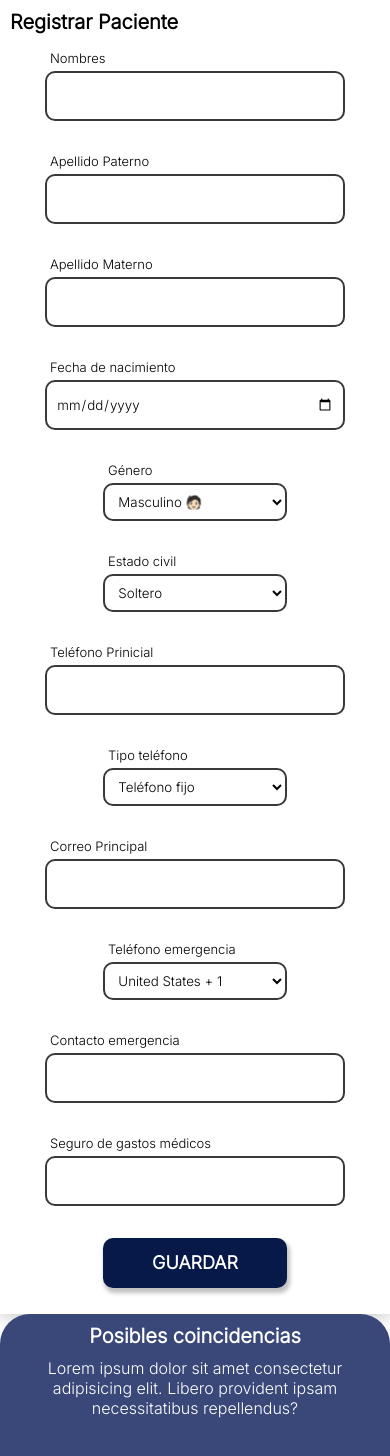
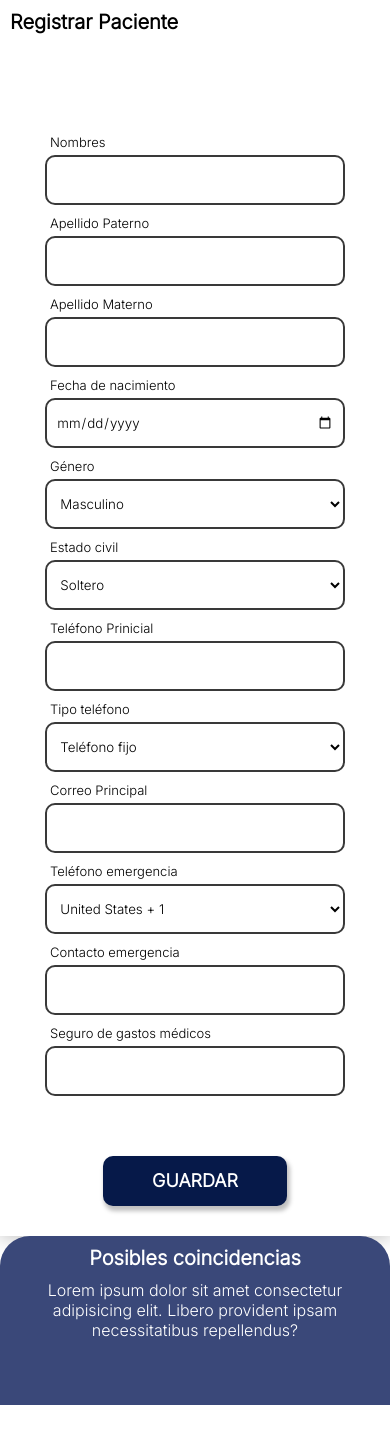
Before and after one commit to Ivan6801/patient_record, a React (Create React App) app: page / in a window 390 px wide. Shown: the top 1456 px of the page. After the commit the page ends 1405 px from the top, so only its background shows below. Built offline with nearby package versions, Linux system fonts and the light colour scheme.

Commit message:
[UPDATE] Fix apply responsive design and create data

```diff
--- a/src/containers/App.jsx
+++ b/src/containers/App.jsx
@@ -1,122 +1,21 @@
 import React from 'react';
+import { BrowserRouter, Routes, Route } from 'react-router-dom';
+import Registrar from './Register';
+import AppContext from '../contexts/AppContext';
+import useInitialState from '../hooks/useInitialState';
 import './styles/App.css';
 
-const options = [
-  { value: 'us', label: 'United States + 1' },
-  { value: 'mexico', label: 'Mexico + 52' },
-];
+export default function App() {
+  const initialState = useInitialState();
 
-const gender = [
-  { value: 'masculino', label: 'Masculino 🧑🏻' },
-  { value: 'femenino', label: 'Femenino 🧒🏻' },
-];
+  return (
+    <AppContext.Provider value={initialState}>
+      <BrowserRouter>
+        <Routes>
+          <Route path="/" element={<Registrar />} />
+        </Routes>
+      </BrowserRouter>
+    </AppContext.Provider>
 
-const maritalStatus = [
-  { value: 'soltero', label: 'Soltero' },
-  { value: 'casado', label: 'Casado' },
-  { value: 'divorciado', label: 'Divorciado' },
-  { value: 'spj', label: 'Separación en proceso judicial' },
-  { value: 'viudo ', label: 'Viudo' },
-  { value: 'concubinato ', label: 'Concubinato' },
-];
-
-const phoneType = [
-  { value: 'landline', label: 'Teléfono fijo' },
-  { value: 'mobilePhone', label: 'Teléfono móvil' },
-];
-
-export default function App() {
-  return (
-    <section className="container">
-      <div className="contact-wrapper animated bounceInUp">
-        <div className="contact-form">
-          <h3>Registrar Paciente</h3>
-          <form action="">
-            <p>
-              <label htmlFor="firstname">Nombres</label>
-              <input type="text" id="firstname" name="firstname" />
-            </p>
-            <p>
-              <label htmlFor="email">Apellido Paterno</label>
-              <input type="text" id="email" name="email" />
-            </p>
-            <p>
-              <label htmlFor="phone">Apellido Materno</label>
-              <input type="text" id="phone" name="phone" />
-            </p>
-            <p>
-              <label htmlFor="date">Fecha de nacimiento</label>
-              <input type="date" id="date" name="date" />
-            </p>
-            <p>
-              <label htmlFor="gender">Género</label>
-              <select id="gender">
-                {gender.map((option) => (
-                  <option key={option.value} value={option.value}>
-                    {option.label}
-                  </option>
-                ))}
-              </select>
-            </p>
-            <p>
-              <label htmlFor="maritalStatus">Estado civil</label>
-              <select id="maritalStatus">
-                {maritalStatus.map((option) => (
-                  <option key={option.value} value={option.value}>
-                    {option.label}
-                  </option>
-                ))}
-              </select>
-            </p>
-            <p>
-              <label htmlFor="mainPhone">Teléfono Prinicial</label>
-              <input type="tel" id="mainPhone" name="mainPhone" />
-            </p>
-            <p>
-              <label htmlFor="phoneType">Tipo teléfono</label>
-              <select id="phoneType">
-                {phoneType.map((option) => (
-                  <option key={option.value} value={option.value}>
-                    {option.label}
-                  </option>
-                ))}
-              </select>
-            </p>
-            <p>
-              <label htmlFor="mainMail">Correo Principal</label>
-              <input type="email" id="mainMail" name="mainMail" />
-            </p>
-            <p>
-              <label htmlFor="emergencyPhone">Teléfono emergencia</label>
-              <select id="emergencyPhone">
-                {options.map((option) => (
-                  <option key={option.value} value={option.value}>
-                    {option.label}
-                  </option>
-                ))}
-              </select>
-            </p>
-            <p>
-              <label htmlFor="emergencyContact">Contacto emergencia</label>
-              <input type="text" id="emergencyContact" name="emergencyContact" />
-            </p>
-            <p>
-              <label htmlFor="mei">Seguro de gastos médicos</label>
-              <input type="text" id="mei" name="mei" />
-            </p>
-            <p className="block">
-              <button>Guardar</button>
-            </p>
-          </form>
-        </div>
-        <div className="contact-info">
-          <h4>Posibles coincidencias</h4>
-          <p className="contect-description">
-            Lorem ipsum dolor sit amet consectetur adipisicing elit. Libero provident ipsam
-            necessitatibus repellendus?
-          </p>
-        </div>
-      </div>
-    </section>
   );
 }
--- /dev/null
+++ b/src/containers/Register.jsx
@@ -0,0 +1,144 @@
+import React, { useRef, useContext } from 'react';
+import AppContext from '../contexts/AppContext';
+import './styles/App.css';
+
+const options = [
+  { value: 'us', label: 'United States + 1' },
+  { value: 'mexico', label: 'Mexico + 52' },
+];
+
+const gender = [
+  { value: 'masculino', label: 'Masculino' },
+  { value: 'femenino', label: 'Femenino' },
+];
+
+const maritalStatus = [
+  { value: 'soltero', label: 'Soltero' },
+  { value: 'casado', label: 'Casado' },
+  { value: 'divorciado', label: 'Divorciado' },
+  { value: 'spj', label: 'Separación en proceso judicial' },
+  { value: 'viudo ', label: 'Viudo' },
+  { value: 'concubinato ', label: 'Concubinato' },
+];
+
+const phoneType = [
+  { value: 'landline', label: 'Teléfono fijo' },
+  { value: 'mobilePhone', label: 'Teléfono móvil' },
+];
+
+export default function Registrar() {
+  const {
+    addToData,
+  } = useContext(AppContext);
+  const form = useRef(null);
+
+  const handleSubmit = () => {
+    const formData = new FormData(form.current);
+
+    const data = {
+      firstname: formData.get('firstname'),
+      email: formData.get('email'),
+      phone: formData.get('phone'),
+      date: formData.get('date'),
+      mainPhone: formData.get('mainPhone'),
+      emergencyContact: formData.get('emergencyContact'),
+      mei: formData.get('mei'),
+    };
+    addToData(data);
+    console.log(data);
+  };
+
+  return (
+    <section className="container">
+      <div className="contact-wrapper animated bounceInUp">
+        <div className="contact-form">
+          <h3>Registrar Paciente</h3>
+          <form ref={form}>
+            <div>
+              <label htmlFor="firstname">Nombres</label>
+              <input type="text" id="firstname" name="firstname" />
+            </div>
+            <div>
+              <label htmlFor="email">Apellido Paterno</label>
+              <input type="text" id="email" name="email" />
+            </div>
+            <div>
+              <label htmlFor="phone">Apellido Materno</label>
+              <input type="text" id="phone" name="phone" />
+            </div>
+            <div>
+              <label htmlFor="date">Fecha de nacimiento</label>
+              <input type="date" id="date" name="date" />
+            </div>
+            <div>
+              <label htmlFor="gender">Género</label>
+              <select id="gender">
+                {gender.map((option) => (
+                  <option key={option.value} name="gender" value={option.value}>
+                    {option.label}
+                  </option>
+                ))}
+              </select>
+            </div>
+            <div>
+              <label htmlFor="maritalStatus">Estado civil</label>
+              <select id="maritalStatus">
+                {maritalStatus.map((option) => (
+                  <option key={option.value} value={option.value}>
+                    {option.label}
+                  </option>
+                ))}
+              </select>
+            </div>
+            <div>
+              <label htmlFor="mainPhone">Teléfono Prinicial</label>
+              <input type="tel" id="mainPhone" name="mainPhone" />
+            </div>
+            <div>
+              <label htmlFor="phoneType">Tipo teléfono</label>
+              <select id="phoneType">
+                {phoneType.map((option) => (
+                  <option key={option.value} value={option.value}>
+                    {option.label}
+                  </option>
+                ))}
+              </select>
+            </div>
+            <div>
+              <label htmlFor="mainMail">Correo Principal</label>
+              <input type="email" id="mainMail" name="mainMail" />
+            </div>
+            <div>
+              <label htmlFor="emergencyPhone">Teléfono emergencia</label>
+              <select id="emergencyPhone">
+                {options.map((option) => (
+                  <option key={option.value} value={option.value}>
+                    {option.label}
+                  </option>
+                ))}
+              </select>
+            </div>
+            <div>
+              <label htmlFor="emergencyContact">Contacto emergencia</label>
+              <input type="text" id="emergencyContact" name="emergencyContact" />
+            </div>
+            <div>
+              <label htmlFor="mei">Seguro de gastos médicos</label>
+              <input type="text" id="mei" name="mei" />
+            </div>
+            <div className="block">
+              <button type="button" onClick={handleSubmit}>Guardar</button>
+            </div>
+          </form>
+        </div>
+        <div className="contact-info">
+          <h4>Posibles coincidencias</h4>
+          <p className="contect-description">
+            Lorem ipsum dolor sit amet consectetur adipisicing elit. Libero provident ipsam
+            necessitatibus repellendus?
+          </p>
+        </div>
+      </div>
+    </section>
+  );
+}
--- a/src/containers/styles/App.css
+++ b/src/containers/styles/App.css
@@ -27,7 +27,11 @@ ul {
 
 .contact-form form {
   display: grid;
-  grid-template-columns: 1fr 1fr;
+  grid-template-columns: 250px 250px 250px;
+  grid-template-rows: 100px 100px 100px;
+  justify-content: center;
+  justify-items: center;
+  margin-top: 100px;
 }
 
 .contact-form form label {
@@ -107,6 +111,13 @@ ul {
   font-size: 16px !important;
 }
 
+.block {
+  display: flex;
+  justify-content: center;
+  align-items: center;
+  margin-top: 30px;
+}
+
 /* LARGE SIZE */
 
 @media (max-width: 872px) {
@@ -135,7 +146,7 @@ ul {
   }
 }
 
-@media (max-width: 658px) {
+@media (max-width: 800px) {
   .contact-form form .block {
     grid-column: 1 / 2;
     justify-items: center;
@@ -148,6 +159,14 @@ ul {
   }
 }
 
+@media (max-width: 712px) {
+  .contact-form form {
+    grid-template-columns: 250px 250px;
+    grid-template-rows: 1fr;
+    gap: 10px;
+  }
+}
+
 @media (max-width: 500px) {
   .contact-form form {
     display: grid;
@@ -157,4 +176,12 @@ ul {
     width: 300px;
     height: 50px;
   }
+  .contact-form form select {
+    width: 300px;
+    height: 50px;
+  }
+  .block button {
+    margin-top: 20px;
+    margin-bottom: 20px;
+  }
 }
--- /dev/null
+++ b/src/contexts/AppContext.js
@@ -0,0 +1,5 @@
+import { createContext } from 'react';
+
+const AppContext = createContext({});
+
+export default AppContext;
--- /dev/null
+++ b/src/hooks/useInitialState.js
@@ -0,0 +1,20 @@
+import { useState } from 'react';
+import initialState from '../initialState';
+
+const useInitialState = () => {
+  const [state, setState] = useState(initialState);
+
+  const addToData = (payload) => {
+    setState({
+      ...state,
+      data: [...state.data, payload],
+    });
+  };
+
+  return {
+    addToData,
+    state,
+  };
+};
+
+export default useInitialState;
--- /dev/null
+++ b/src/initialState.js
@@ -0,0 +1,3 @@
+export default {
+  data: [],
+};
```
Also changed, not shown: 1 other file (tests, documents, lock files or other folders).
